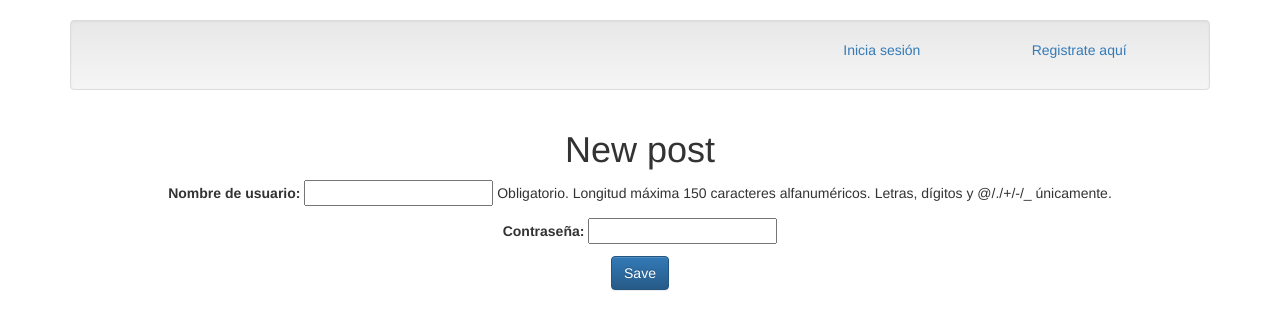
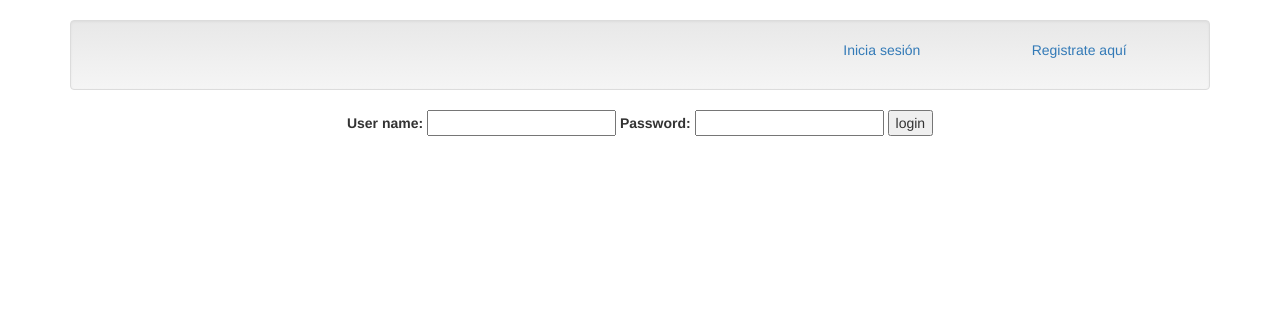
Before and after one commit to ARRDM/djando, a Django app: template templates/login.html in a window 1280 px wide. Shown: the top 330 px of the page. Run offline with Django 3.2, Linux system fonts and the light colour scheme; the template is opened without the code that fills it: values that come from a table or form of the project are taken from there, others are empty; parts of the project's set-up code (start-up, migrations or seed data) failed here and were passed over; some libraries are stand-ins or nearby versions.

Commit message:
Login creado.

```diff
--- a/templates/index.html
+++ b/templates/index.html
@@ -8,7 +8,7 @@
 			<div class="well">
 				<div class="row">
 					<div class="col-md-2 col-md-offset-8">
-						<p><a href="/login">Inicia sesión</a></p>
+						<p><a href="/login/">Inicia sesión</a></p>
 					</div>
 					<div class="col-md-2">
 						<p><a href="/usuario/new">Registrate aquí</a></p>
--- a/templates/login.html
+++ b/templates/login.html
@@ -16,11 +16,14 @@
 			</div>
 			<div class="row">
 				<div class="col-md-12 text-center">
-				        <h1>New post</h1>
-				        <form method="POST" class="post-form">{% csrf_token %}
-				            {{ form.as_p }}
-				            <button type="submit" class="save btn btn-primary">Save</button>
-				        </form>
+				        <form action='.' method='post'>{% csrf_token %}
+    						<label for="username">User name:</label>
+    						<input type="text" name="username" value="" id="username">
+    						<label for="password">Password:</label>
+    						<input type="password" name="password" value="" id="password">
+    						<input type="submit" value="login" />
+    						<input type="hidden" name="next" value="{{ next|escape }}" />
+  						<form action='.' method='post'>
 				</div>
 			</div>
 
```
Also changed, not shown: grupos/views.py (+3 -5 lines), 4 other files.
